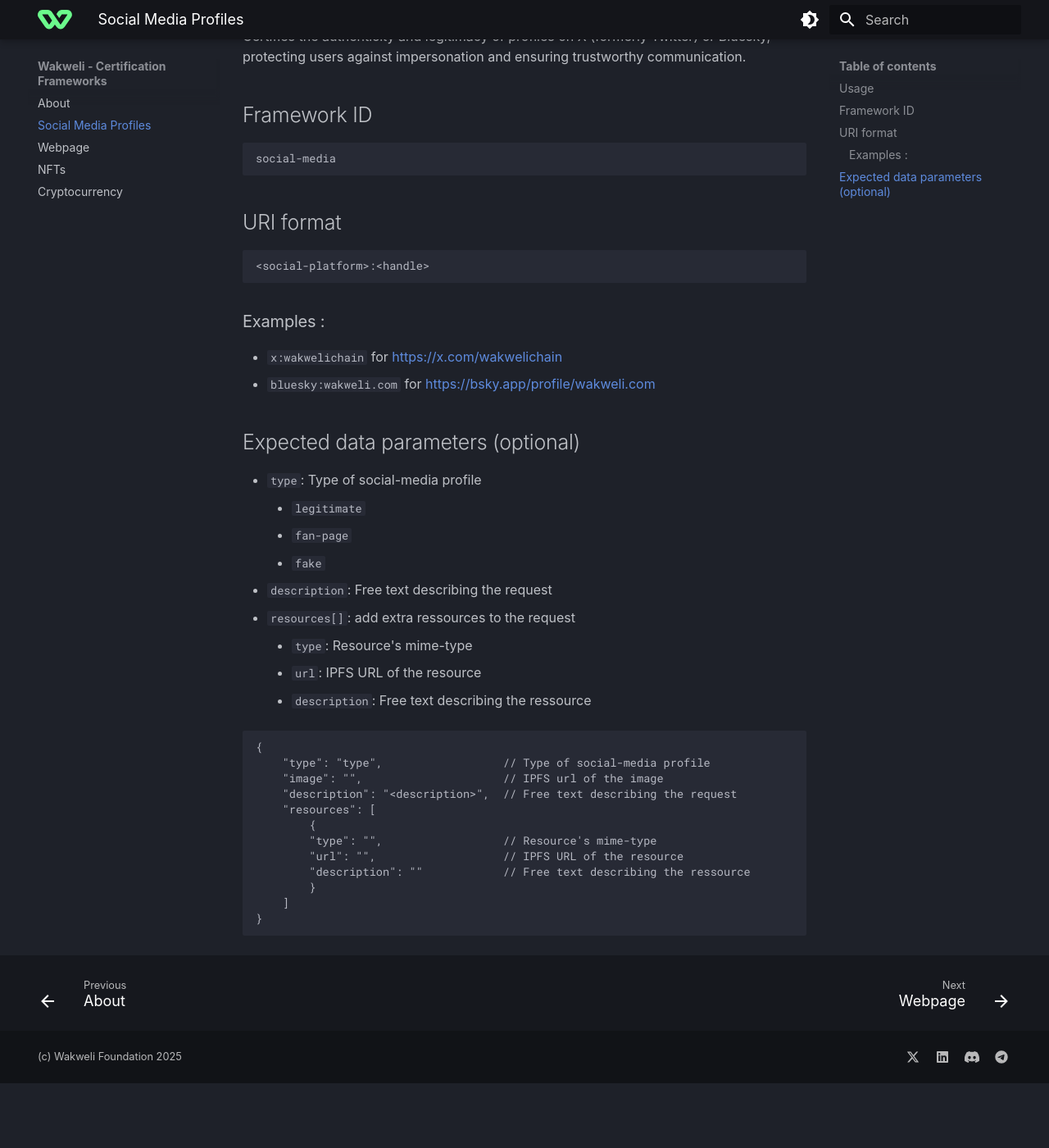
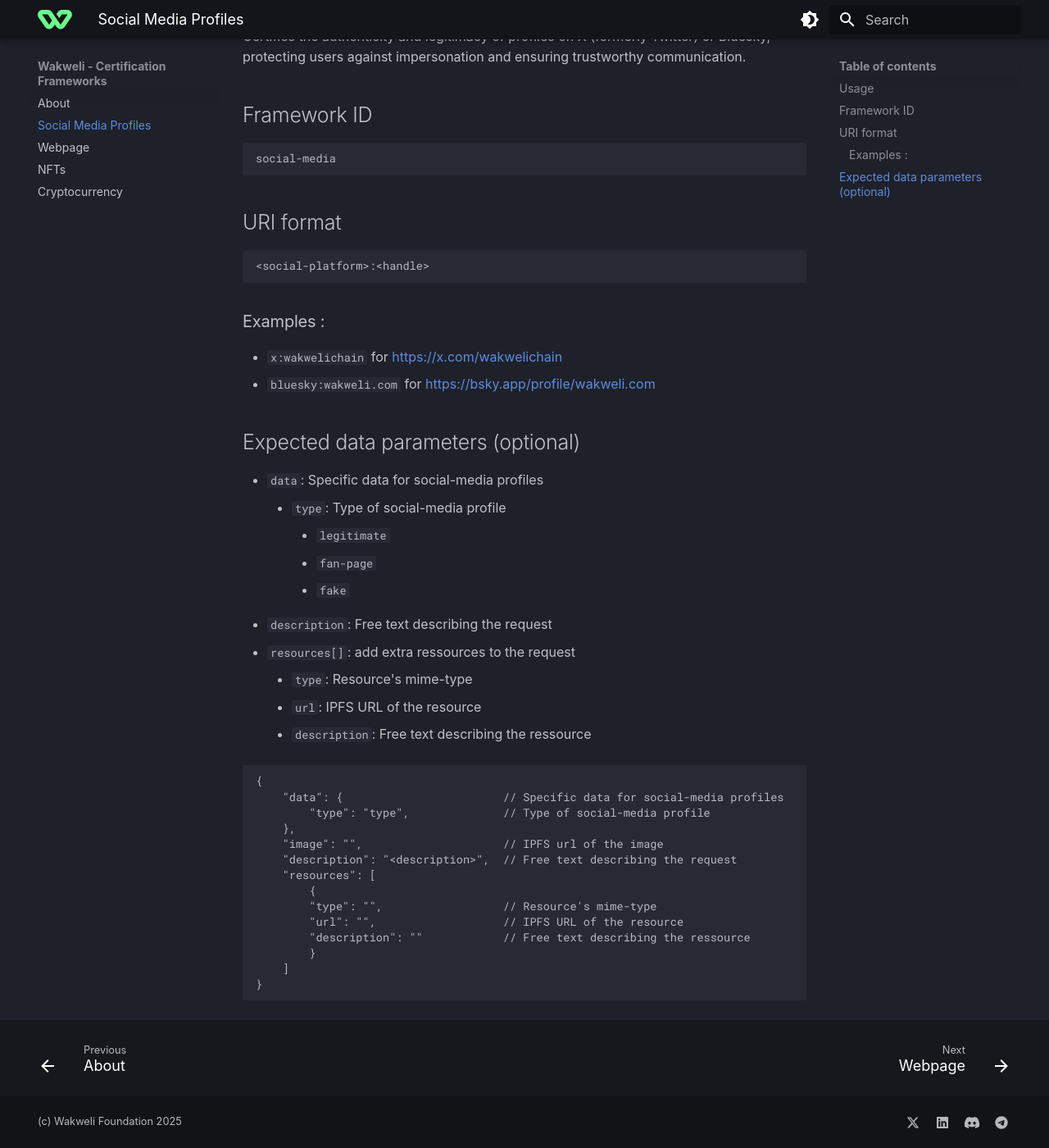
Before and after one commit to wakweli/certification-frameworks, an MkDocs documentation site: the page built from docs/social-media.md, in a window 1280 px wide and 1400 px high, scrolled down 199 px. Shown: the whole window at 82% size. Built offline with MkDocs 1.6.1 and Material for MkDocs 9.7.7, drawn with Linux system fonts in a browser that asks for light colours; some web fonts are replaced; before the commit the page ends 1520 px from its top, so only the background shows below that.

Commit message:
Update on social media framework data field

````diff
--- a/docs/social-media.md
+++ b/docs/social-media.md
@@ -23,10 +23,11 @@
 
 ## Expected data parameters (optional)
 
-* `type`: Type of social-media profile
-    * `legitimate`
-    * `fan-page`
-    * `fake`
+* `data`: Specific data for social-media profiles
+    * `type`: Type of social-media profile
+        * `legitimate`
+        * `fan-page`
+        * `fake`
 * `description`: Free text describing the request
 * `resources[]`: add extra ressources to the request
     * `type`: Resource's mime-type
@@ -35,7 +36,9 @@
 
 ``` json
 {
-    "type": "type",                  // Type of social-media profile
+    "data": {                        // Specific data for social-media profiles
+        "type": "type",              // Type of social-media profile
+    },
     "image": "",                     // IPFS url of the image
     "description": "<description>",  // Free text describing the request
     "resources": [
````
